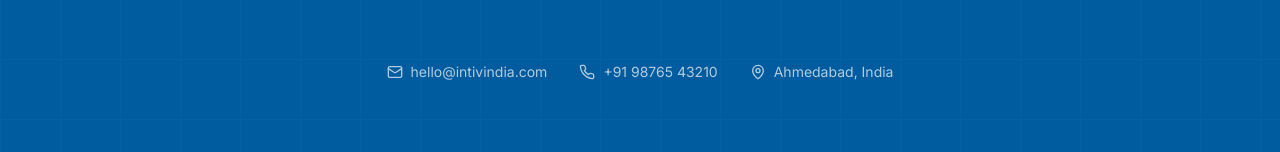
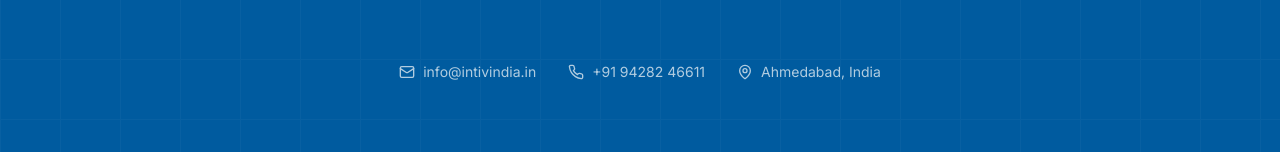
Before and after one commit to mokshgandhi/Intiv-India-Website, a Next.js app: page / in a window 1280 px wide. Shown: the part 10489-10641 px from the top of the page. Built offline with nearby package versions, Linux system fonts and the light colour scheme.

Commit message:
Update contact information in cta-section

```diff
--- a/components/cta-section.tsx
+++ b/components/cta-section.tsx
@@ -51,13 +51,13 @@ export function CTASection() {
 
           {/* Contact info */}
           <div className="flex flex-wrap justify-center gap-8 opacity-70">
-            <a href="mailto:hello@intivindia.com" className="flex items-center gap-2 text-sm hover:opacity-100 transition-opacity">
+            <a href="mailto:info@intivindia.in" className="flex items-center gap-2 text-sm hover:opacity-100 transition-opacity">
               <Mail className="w-4 h-4" />
-              hello@intivindia.com
+              info@intivindia.in
             </a>
-            <a href="tel:+919876543210" className="flex items-center gap-2 text-sm hover:opacity-100 transition-opacity">
+            <a href="tel:+919428246611" className="flex items-center gap-2 text-sm hover:opacity-100 transition-opacity">
               <Phone className="w-4 h-4" />
-              +91 98765 43210
+              +91 94282 46611
             </a>
             <span className="flex items-center gap-2 text-sm">
               <MapPin className="w-4 h-4" />
```
